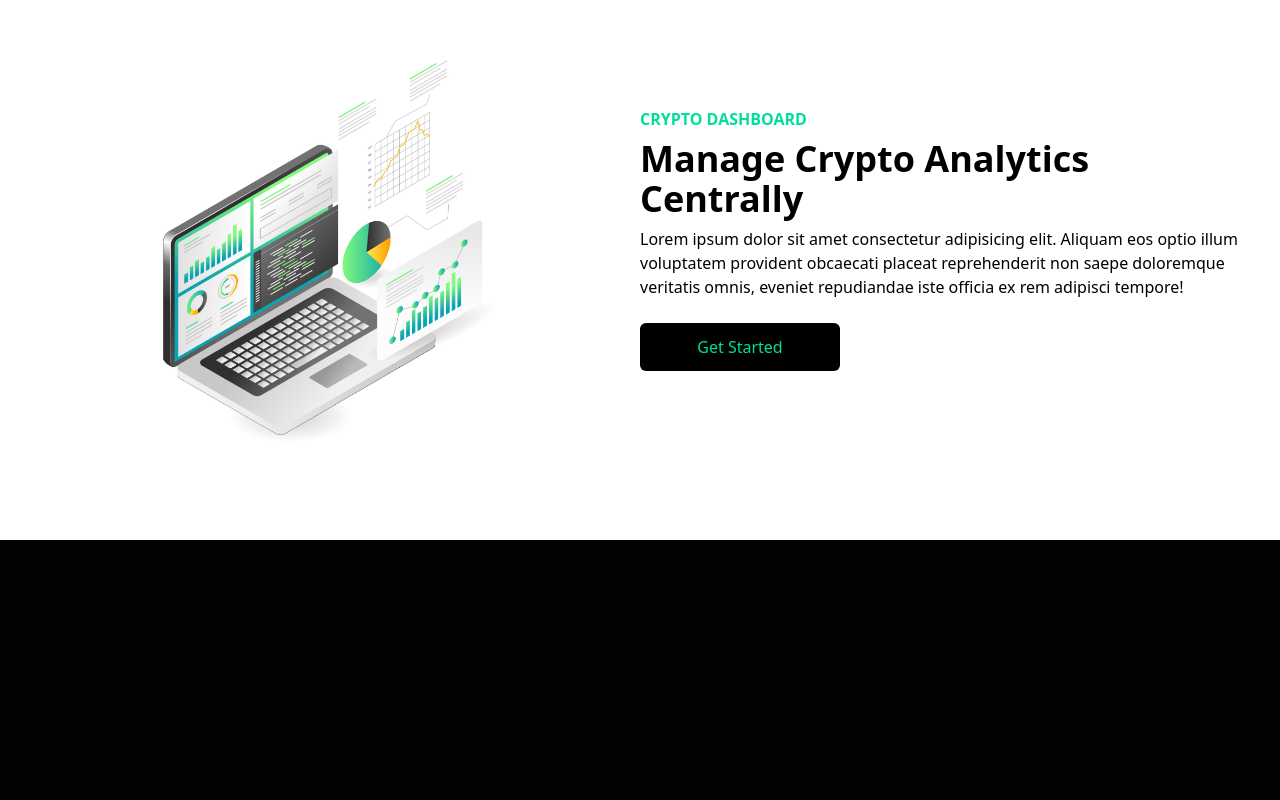
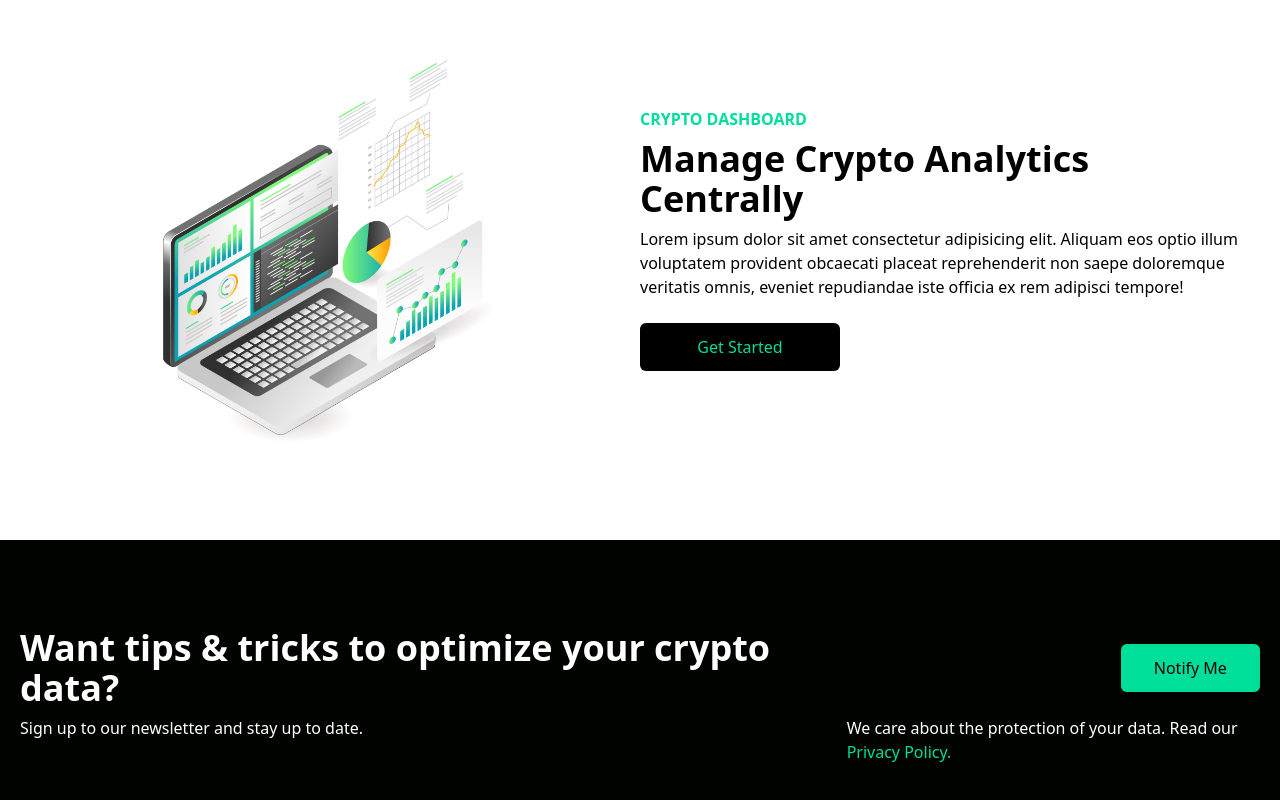
Before and after one commit to Increase123/crypto-data, a React (Vite) app: page / in a window 1280 px wide. Shown: the part 837-1637 px from the top of the page. Before the commit the page ends 1377 px from the top, so only its background shows below. Built offline with nearby package versions, Linux system fonts and the light colour scheme.

Commit message:
Added the Newsletter section

```diff
--- a/src/App.jsx
+++ b/src/App.jsx
@@ -1,6 +1,7 @@
 import Navbar from "./components/Navbar";
 import Hero from "./components/Hero";
 import Analytics from "./components/Analytics";
+import Newsletter from "./components/Newsletter";
 
 const App = () => {
   return (
@@ -8,6 +9,7 @@
       <Navbar />
       <Hero />
       <Analytics />
+      <Newsletter />
     </>
   );
 };
--- /dev/null
+++ b/src/components/Newsletter.jsx
@@ -0,0 +1,37 @@
+import React from "react";
+
+const Newsletter = () => {
+  return (
+    <div className="w-full py-16 text-white px-4">
+      <div className="max-w-[1240px] mx-auto grid lg:grid-cols-3">
+        <div className="lg:col-span-2 my-4">
+          <h1 className="md:text-4xl sm:text-3xl text-2xl font-bold py-2">
+            Want tips & tricks to optimize your crypto data?
+          </h1>
+          <p>Sign up to our newsletter and stay up to date.</p>
+        </div>
+
+        <div className="my-4">
+          <div className="flex flex-col sm:flex-row items-center justify-between w-full">
+            <input
+              className="p-3 flex w-full rounded-md text-black"
+              type="email"
+              placeholder="Enter Email"
+            />
+
+            <button className="bg-[#00df9a] text-black rounded-md font-medium w-[200px] ml-4 my-6 px-6 py-3">
+              Notify Me
+            </button>
+          </div>
+
+          <p>
+            We care about the protection of your data. Read our{" "}
+            <span className="text-[#00df9a]">Privacy Policy.</span>
+          </p>
+        </div>
+      </div>
+    </div>
+  );
+};
+
+export default Newsletter;
```
